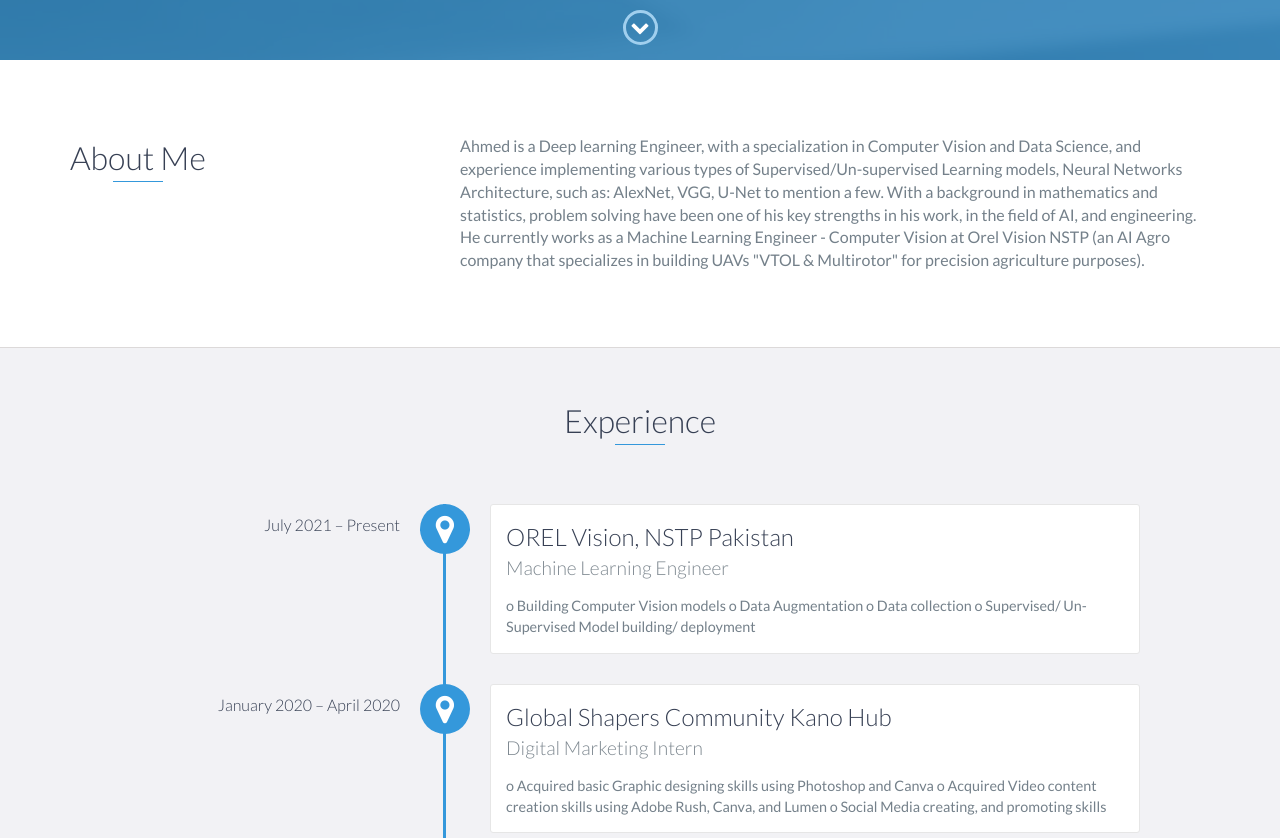
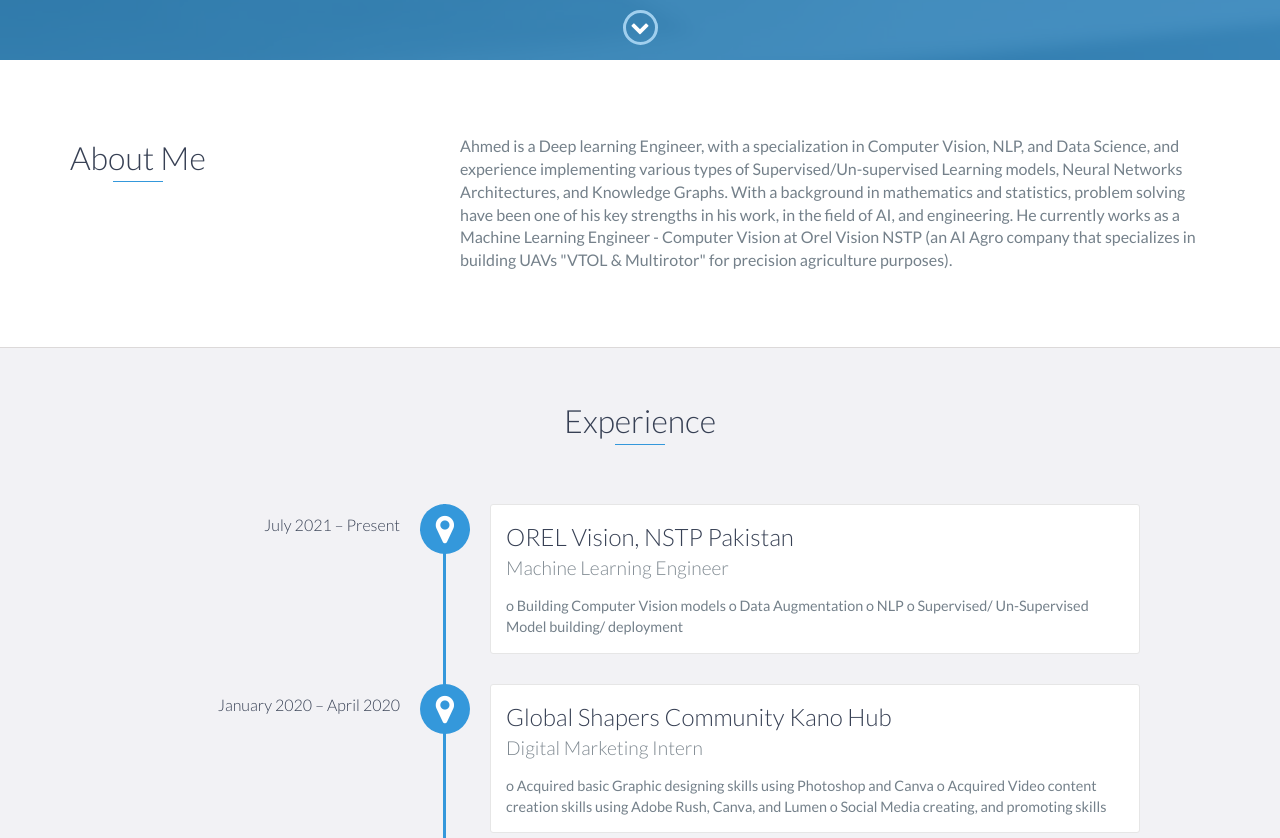
Before and after one commit to ahmed-danjuma-ibn-harun/ahmed-danjuma-ibn-harun.github.io, a website: page index.html in a window 1280 px wide. Shown: the part 740-1578 px from the top of the page. Drawn offline with nearby package versions, Linux system fonts and the light colour scheme.

Commit message:
Update index.html

```diff
--- a/index.html
+++ b/index.html
@@ -73,9 +73,9 @@
                 </div>
                 <div class="col-md-8">
                     <p>
-                        Ahmed is a Deep learning Engineer, with a specialization in Computer Vision and Data Science,
+                        Ahmed is a Deep learning Engineer, with a specialization in Computer Vision, NLP, and Data Science,
                         and experience implementing various types of Supervised/Un-supervised Learning models,
-                        Neural Networks Architecture, such as: AlexNet, VGG, U-Net to mention a few.
+                        Neural Networks Architectures, and Knowledge Graphs.
                         With a background in mathematics and statistics, problem solving have been one of his key strengths in his work,
                         in the field of AI, and engineering.
                         He currently works as a Machine Learning Engineer - Computer Vision at Orel Vision NSTP
@@ -97,7 +97,7 @@
                 <p>
                     o	Building Computer Vision models
                     o	Data Augmentation
-                    o	Data collection
+                    o	NLP
                     o	Supervised/ Un-Supervised Model building/ deployment
 
                 </p>
```
